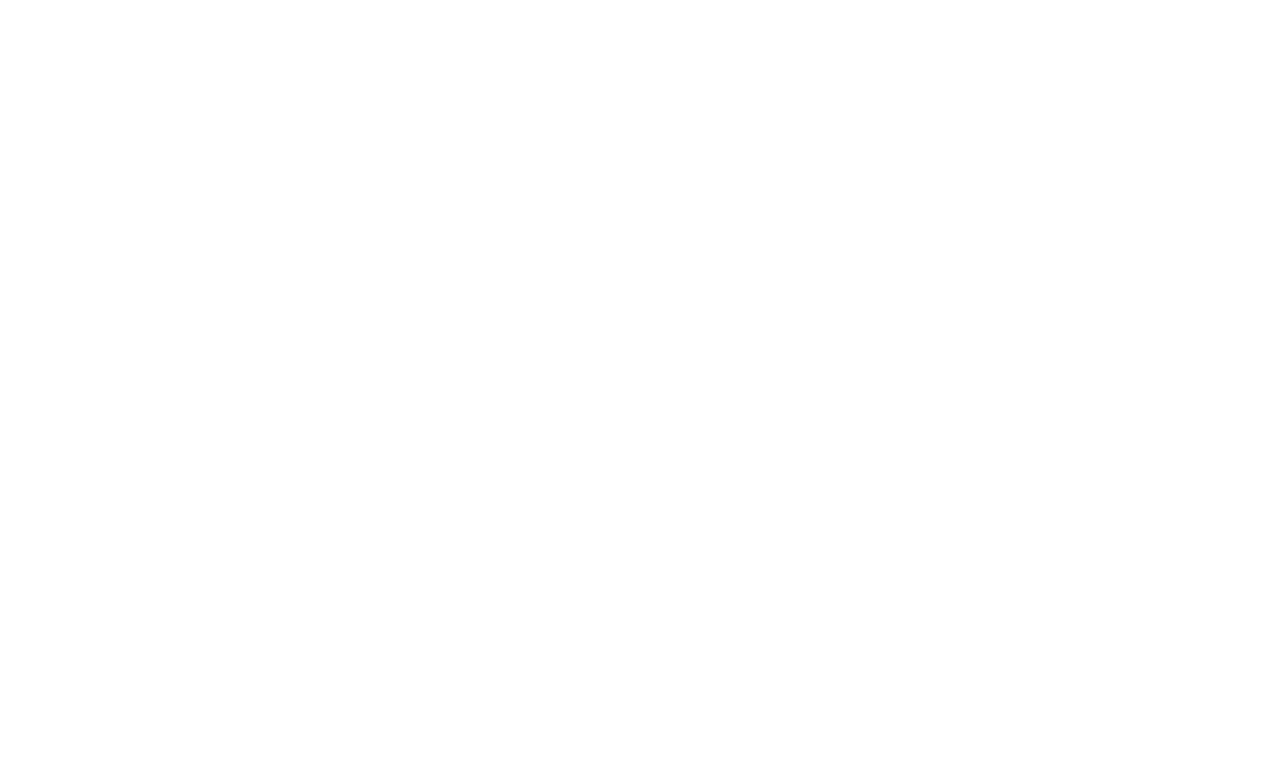
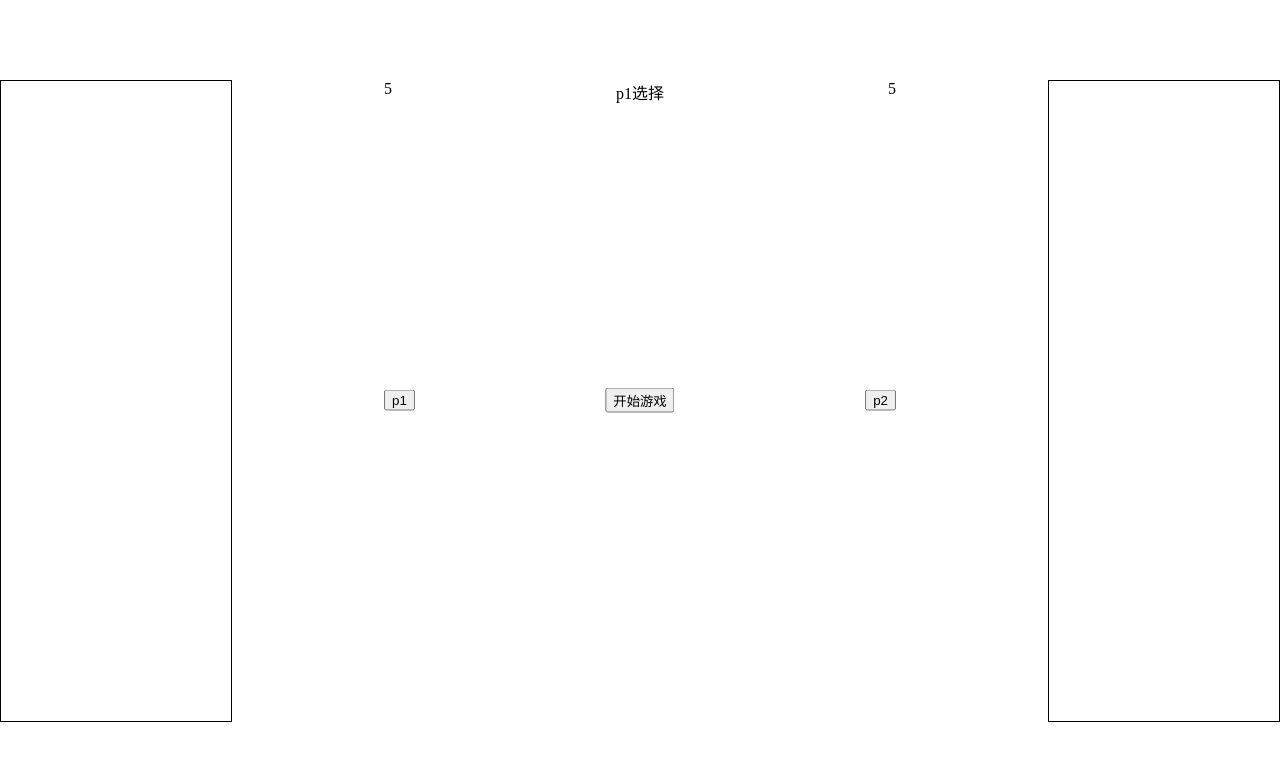
Before and after one commit to CeazzZY/Buckshot-Roulette, a Vue app: page / in a window 1280 px wide. Shown: the top 760 px of the page. Built offline with nearby package versions, Linux system fonts and the light colour scheme.

Commit message:
feat: style

```diff
--- a/src/App.vue
+++ b/src/App.vue
@@ -1,5 +1,119 @@
-<script setup></script>
+<script lang="ts" setup>
+import { reactive } from "vue";
+
+const p1 = reactive({
+  HP: 5,
+});
+
+const p2 = reactive({
+  HP: 5,
+});
+</script>
 
 <template>
-  <div></div>
+  <div className="main">
+    <div className="left"></div>
+    <div className="right"></div>
+
+    <button className="centerButton">开始游戏</button>
+    <button className="chooseLeft">p1</button>
+    <button className="chooseRight">p2</button>
+    <div className="p1Tools">
+      <div></div>
+      <div></div>
+    </div>
+    <div className="p2Tools"></div>
+    <div className="p1HP">{{ p1.HP }}</div>
+    <div className="p2HP">{{ p2.HP }}</div>
+    <div className="remind">p1选择</div>
+  </div>
 </template>
+
+<style>
+body {
+  height: 100%;
+  width: 100%;
+  margin: 0;
+  padding: 0;
+}
+
+.main {
+  position: relative;
+  width: 100vw;
+  height: 100vh;
+}
+
+.centerButton {
+  position: absolute;
+  top: 50%;
+  left: 50%;
+  transform: translate(-50%, -50%);
+}
+
+.chooseLeft {
+  position: absolute;
+  top: 50%;
+  left: 30%;
+  transform: translate(0, -50%);
+}
+
+.chooseRight {
+  position: absolute;
+  top: 50%;
+  right: 30%;
+  transform: translate(0, -50%);
+}
+
+.p1HP {
+  position: absolute;
+  top: 10%;
+  left: 30%;
+}
+
+.p2HP {
+  position: absolute;
+  top: 10%;
+  right: 30%;
+}
+
+.p1Tools {
+  position: absolute;
+  top: 10%;
+  left: 0;
+  width: 18vw;
+  height: 80vh;
+  border: 1px solid black;
+}
+
+.p2Tools {
+  position: absolute;
+  top: 10%;
+  right: 0;
+  width: 18vw;
+  height: 80vh;
+  border: 1px solid black;
+}
+
+.remind {
+  position: absolute;
+  left: 50%;
+  top: 10%;
+  transform: translate(-50%, 0);
+}
+
+.left {
+  position: absolute;
+  top: 0;
+  left: 0;
+  height: 100%;
+  width: 50%;
+}
+
+.right {
+  position: absolute;
+  top: 0;
+  right: 0;
+  height: 100%;
+  width: 50%;
+}
+</style>
--- a/src/style.css
+++ b/src/style.css
@@ -0,0 +1,6 @@
+body {
+  height: 100%;
+  width: 100%;
+  margin: 0;
+  padding: 0;
+}
```
